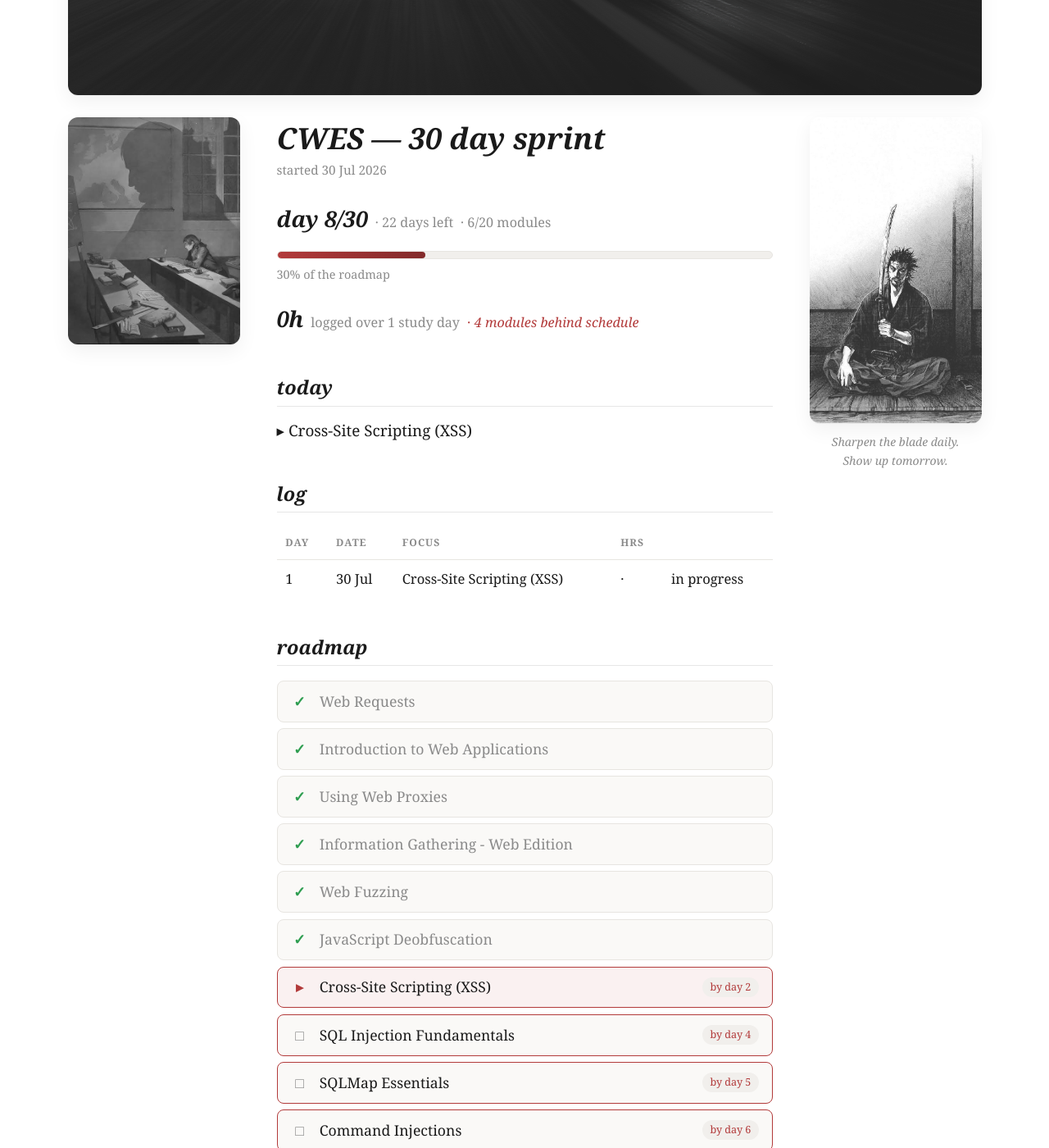
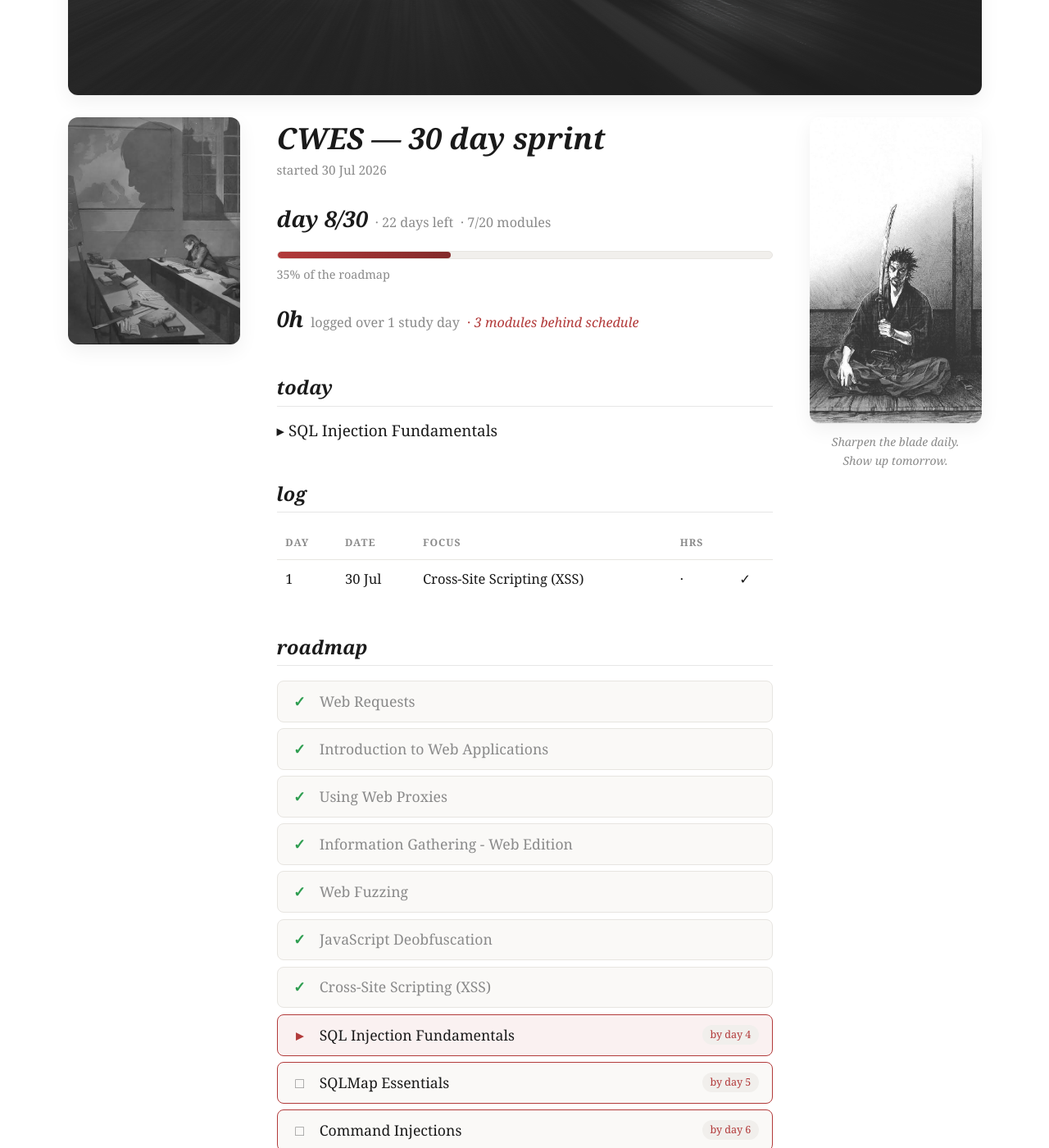
Before and after one commit to rask0l/tracker, a Jekyll site: the page built from study.md, in a window 1280 px wide and 1400 px high, scrolled down 734 px. Shown: the whole window at 82% size. Built offline with Jekyll 4.4.1, drawn with Linux system fonts in a browser that asks for light colours.

Commit message:
Mark Cross-Site Scripting module done
Co-Authored-By: Claude Opus 4.8 <noreply@anthropic.com>

```diff
--- a/_data/cwes.yml
+++ b/_data/cwes.yml
@@ -15,7 +15,7 @@ start: 2026-07-30        # day 1 of the sprint
 target_days: 30
 
 log:
-  - { day: 1, date: 2026-07-30, focus: "Cross-Site Scripting (XSS)", hours: , status: in progress }
+  - { day: 1, date: 2026-07-30, focus: "Cross-Site Scripting (XSS)", hours: , status: done }
 
 # The 20 modules of the HTB CWES path, in order.
 # The 6 pre-sprint modules have no `by`. The 14 remaining ones carry
@@ -28,7 +28,7 @@ roadmap:
   - { name: "Information Gathering - Web Edition", done: true }
   - { name: "Web Fuzzing", done: true }
   - { name: "JavaScript Deobfuscation", done: true }
-  - { name: "Cross-Site Scripting (XSS)", done: false, by: 2 }
+  - { name: "Cross-Site Scripting (XSS)", done: true, by: 2 }
   - { name: "SQL Injection Fundamentals", done: false, by: 4 }
   - { name: "SQLMap Essentials", done: false, by: 5 }
   - { name: "Command Injections", done: false, by: 6 }
```
